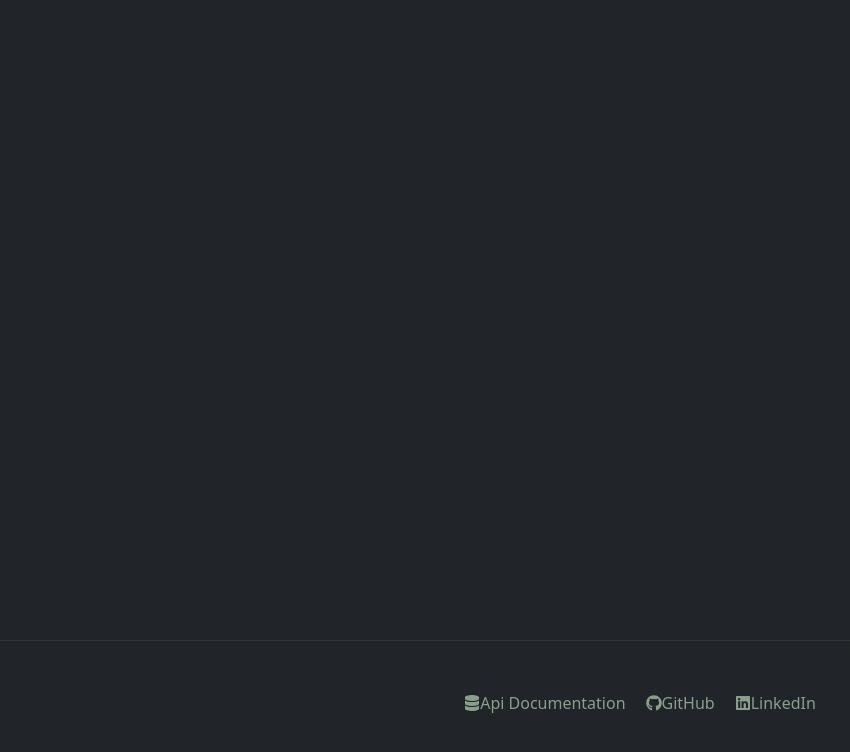
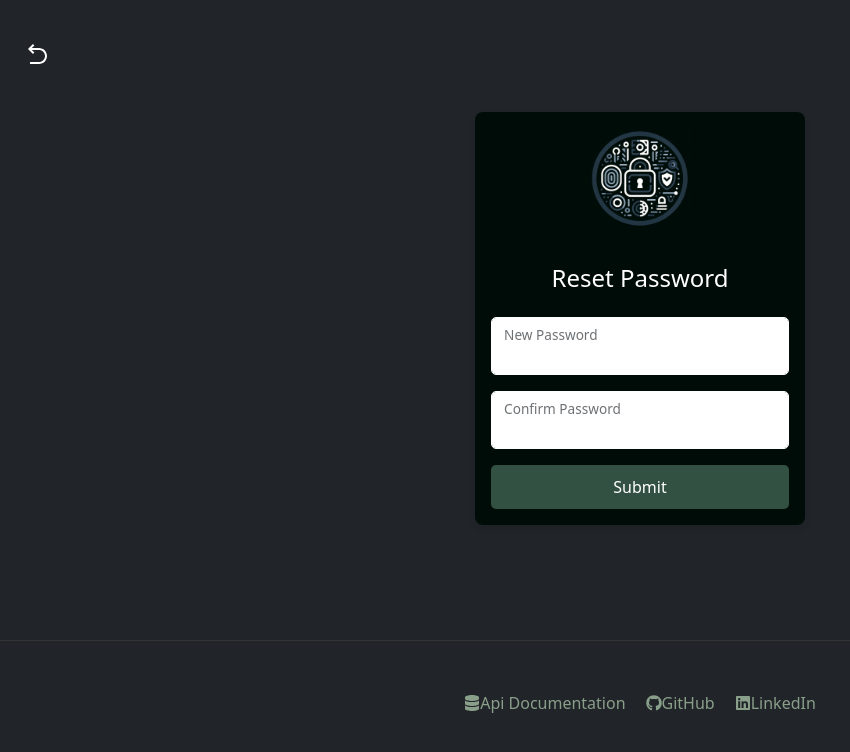
Before and after one commit to anthonynarine/AuthFlow, a React (Create React App) app in the folder react-auth/: page /reset-password/1/1 in a window 1280 px wide. Shown: the top 752 px of the page, without its empty margins (0-850 px from the left). Built offline with nearby package versions, Linux system fonts and the light colour scheme.

Commit message:
updated the reqeust for resetPassword forgot to add the passwordConfirm in the request data and as a func agrument

```diff
--- a/react-auth/package.json
+++ b/react-auth/package.json
@@ -14,6 +14,7 @@
     "react-icons": "^5.0.1",
     "react-router-dom": "^6.22.3",
     "react-scripts": "5.0.1",
+    "react-toastify": "^10.0.5",
     "web-vitals": "^2.1.4"
   },
   "scripts": {
--- a/react-auth/src/App.js
+++ b/react-auth/src/App.js
@@ -4,6 +4,7 @@ import { ForgotPassword } from "./components/forgot-password/ForgotPassword";
 import { RegisterPage } from "./components/register/RegisterPage";
 import { ReactFeatures } from "./components/app-features/ReactFeatures";
 import { SendEmail } from "./components/mail/SendEmail";
+import { ResetPassword } from "./components/reset-password/ResetPassword";
 import HomePage from "./components/home/HomePage";
 import "./App.css"
 import { Footer } from "./components/footer/Footer";
@@ -21,6 +22,7 @@ function App() {
           <Route path="/forgot-password" element={<ForgotPassword />} />
           <Route path="/react-features" element={<ReactFeatures />} />
           <Route path="/send-email" element={<SendEmail />} />
+          <Route path="/reset-password/:uidb64/:token" element={<ResetPassword />} />
         </Routes>
       </div>
       <Footer />
--- /dev/null
+++ b/react-auth/src/components/forgot-password/ForgotPassword.css
@@ -0,0 +1,9 @@
+.password-reset-heading {
+    text-align: center; /* Example to center the text */
+}
+
+.reset-instructions {
+    margin-top: -10px; /* Adjust spacing as needed */
+    color: #666; /* Subtle text color for instructions */
+    font-size: 0.9rem; /* Slightly smaller font size than the default paragraph text */
+}
--- a/react-auth/src/components/forgot-password/ForgotPassword.jsx
+++ b/react-auth/src/components/forgot-password/ForgotPassword.jsx
@@ -4,6 +4,9 @@ import { Link, useNavigate } from "react-router-dom";
 import { RiArrowGoBackLine } from "react-icons/ri";
 import { useState } from "react";
 import { useAuth } from "../hooks/useAuth";
+import { ToastContainer, toast } from 'react-toastify';
+import 'react-toastify/dist/ReactToastify.css';
+import "./ForgotPassword.css"
 
 
 export const ForgotPassword = () => {
@@ -14,7 +17,26 @@ export const ForgotPassword = () => {
 
     const handleSubmit = async (event) => {
         event.preventDefault();
-        await forgotPassword(email);
+        try {
+            await forgotPassword(email);
+            toast.success('Check your email for the password reset link.', {
+                position: "top-center",
+                autoClose: 5000,
+                hideProgressBar: false,
+                closeOnClick: true,
+                pauseOnHover: true,
+                draggable: true,
+            });
+        } catch (error) {
+            toast.error('Failed to send password reset email.', {
+                position: "top-center",
+                autoClose: 5000,
+                hideProgressBar: false,
+                closeOnClick: true,
+                pauseOnHover: true,
+                draggable: true,
+            });
+        }
     };
 
     const navigateHome = () => {
@@ -32,7 +54,10 @@ export const ForgotPassword = () => {
                     <div className="logo-container">
                         <img src={authAppImage} alt="Auth App" className="login-logo" />
                     </div>
-                    <h1 className="h3 mb-4 fw-normal">Reset Password</h1>
+                    <div className="password-reset-heading">
+                        <h1 className="h3 mb-4 fw-normal">Forgot Password?</h1>
+                        <p className="reset-instructions">Enter your email below to reset your password.</p>
+                    </div>
                     {/* Email Input */}
                     <div className="form-floating mb-3">
                         <input value={email} type="email" className="form-control" id="floatingEmail" placeholder="name@example.com" name="email"
@@ -42,7 +67,7 @@ export const ForgotPassword = () => {
                     </div>
                     <button className="btn btn-signin w-100" type="submit">Submit</button>
                 </form>
-                {message}
+                <ToastContainer />
             </main>
         </div>
     );
--- a/react-auth/src/components/register/RegisterPage.jsx
+++ b/react-auth/src/components/register/RegisterPage.jsx
@@ -1,17 +1,15 @@
-// Import statements
 import "../login/Login.css";
 import authAppImage from "../../assets/auth-app.jpg";
 import { useNavigate } from "react-router-dom";
 import { RiArrowGoBackLine } from "react-icons/ri";
 import { useState, useEffect } from "react";
 import axios from "axios";
-// import API from "../../interceptors/axios";
 
 export const RegisterPage = () => {
     useEffect(() => {
-        console.log("🚀 This was my first request to an api I built and deployed 🛠️");
+        console.log("🚀 This was my first request to an API I built and deployed 🛠️");
     }, []);
-    // State to hold form fields
+
     const [formFields, setFormFields] = useState({
         firstName: "",
         lastName: "",
@@ -20,10 +18,8 @@ export const RegisterPage = () => {
         confirmPassword: ""
     });
 
-    // Hook to navigate programmatically
     const navigate = useNavigate();
 
-    // Handler for form field changes
     const handleChange = (event) => {
         const { name, value } = event.target;
         setFormFields(prevState => ({
@@ -32,11 +28,9 @@ export const RegisterPage = () => {
         }));
     };
 
-    // Handler for form submission
     const handleSubmit = async (event) => {
         event.preventDefault();
         try {
-            // Attempt to register the user with the provided data THATS'S MY FIRST LIVE API !!!!!
             await axios.post("http://localhost:8000/api/register/", {
                 first_name: formFields.firstName,
                 last_name: formFields.lastName,
@@ -44,15 +38,12 @@ export const RegisterPage = () => {
                 password: formFields.password,
                 password_confirm: formFields.confirmPassword,
             });
-            // On success, navigate to the login page
             navigate("/login");
         } catch (error) {
-            // Log any error that occurs during the registration process
             console.error("Registration error:", error);
         }
     };
 
-    // Handler to navigate back to the homepage
     const navigateHome = () => {
         navigate("/");
     };
@@ -69,29 +60,26 @@ export const RegisterPage = () => {
                         <img src={authAppImage} alt="Auth App" className="login-logo" />
                     </div>
                     <h1 className="h3 mb-4 fw-normal">Test Registration</h1>
-                    {/* First Name Input */}
+                    {/* Corrected Labels and Inputs */}
                     <div className="form-floating mb-3">
-                        <input value={formFields.firstName} onChange={handleChange} type="text" className="form-control" id="floatingFirstName" placeholder="First Name" name="firstName" />
+                        <input type="text" value={formFields.firstName} onChange={handleChange} className="form-control" id="floatingFirstName" placeholder="First Name" name="firstName" />
                         <label htmlFor="floatingFirstName">First Name</label>
                     </div>
-                    {/* Last Name Input */}
                     <div className="form-floating mb-3">
-                        <input value={formFields.lastName} onChange={handleChange} type="text" className="form-control" id="floatingLastName" placeholder="Last Name" name="lastName" />
+                        <input type="text" value={formFields.lastName} onChange={handleChange} className="form-control" id="floatingLastName" placeholder="Last Name" name="lastName" />
                         <label htmlFor="floatingLastName">Last Name</label>
                     </div>
-                    {/* Email Input */}
+                    {/* Email Input Correction */}
                     <div className="form-floating mb-3">
-                        <input value={formFields.email} onChange={handleChange} type="email" className="form-control" id="floatingEmail" placeholder="name@example.com" name="email" />
-                        <label htmlFor="floatingEmail">Email address</label>
+                        <input type="email" value={formFields.email} onChange={handleChange} className="form-control" id="floatingEmail" placeholder="name@example.com" name="email" />
+                        <label htmlFor="floatingEmail">Email</label>
                     </div>
-                    {/* Password Input */}
                     <div className="form-floating mb-4">
-                        <input value={formFields.password} onChange={handleChange} type="password" className="form-control" id="floatingPassword" placeholder="Password" name="password" />
+                        <input type="password" value={formFields.password} onChange={handleChange} className="form-control" id="floatingPassword" placeholder="Password" name="password" />
                         <label htmlFor="floatingPassword">Password</label>
                     </div>
-                    {/* Confirm Password Input */}
                     <div className="form-floating mb-4">
-                        <input value={formFields.confirmPassword} onChange={handleChange} type="password" className="form-control" id="floatingConfirmPassword" placeholder="Confirm Password" name="confirmPassword" />
+                        <input type="password" value={formFields.confirmPassword} onChange={handleChange} className="form-control" id="floatingConfirmPassword" placeholder="Confirm Password" name="confirmPassword" />
                         <label htmlFor="floatingConfirmPassword">Confirm Password</label>
                     </div>
                     <button className="btn btn-signin w-100" type="submit">Register</button>
--- /dev/null
+++ b/react-auth/src/components/reset-password/ResetPassword.jsx
@@ -0,0 +1,72 @@
+import "../login/Login.css";
+import authAppImage from "../../assets/auth-app.jpg";
+import { useNavigate, useParams } from "react-router-dom";
+import { RiArrowGoBackLine } from "react-icons/ri";
+import { useState } from "react";
+import { useAuth } from "../hooks/useAuth";
+import { toast, ToastContainer } from 'react-toastify';
+import 'react-toastify/dist/ReactToastify.css';
+
+export const ResetPassword = () => {
+    const [password, setPassword] = useState('');
+    const [confirmPassword, setConfirmPassword] = useState('');
+    const [validationError, setValidationError] = useState("");
+    const navigate = useNavigate();
+    const { uidb64, token } = useParams();
+    const { resetPassword } = useAuth(); // Assume markAsSubmitted's logic is handled within resetPassword
+
+    const handleSubmit = async (event) => {
+        event.preventDefault();
+
+        if (password !== confirmPassword) {
+            setValidationError("Passwords don't match.");
+            return;
+        }
+
+        try {
+            await resetPassword({ password, uidb64, token });
+            toast.success('Password reset successful!', {
+                position: "top-center",
+                autoClose: 5000,
+                hideProgressBar: false,
+                closeOnClick: true,
+                pauseOnHover: true,
+                draggable: true,
+                progress: undefined,
+            });
+            setTimeout(() => navigate("/login"), 3000); // Redirect after showing success message
+        } catch (error) {
+            toast.error("Failed to reset password. Please try again.");
+        }
+    };
+
+    return (
+        <div className="login-container">
+        <button onClick={()=> navigate("/")} style={{ position: 'absolute', top: 20, left: 0, margin: '20px', background: 'none', color: "white", border: 'none', cursor: 'pointer' }}
+              title="Go back to homepage">
+        <RiArrowGoBackLine size="1.5em" style={{ color: "white"}} />
+      </button>
+            <main className="form-signin w-100 m-auto">
+                <form onSubmit={handleSubmit}>
+                    <div className="logo-container">
+                        <img src={authAppImage} alt="Auth App" className="login-logo" />
+                    </div>
+                    <h1 className="h3 mb-4 fw-normal">Reset Password</h1>
+                    <div className="form-floating mb-3">
+                        <input type="password" value={password} className="form-control" id="newPassword"
+                            onChange={e => setPassword(e.target.value)} required />
+                        <label htmlFor="newPassword">New Password</label>
+                    </div>
+                    <div className="form-floating mb-3">
+                        <input type="password" value={confirmPassword} className="form-control" id="confirmPassword"
+                            onChange={e => setConfirmPassword(e.target.value)} required />
+                        <label htmlFor="confirmPassword">Confirm Password</label>
+                    </div>
+                    {validationError && <div className="alert alert-danger" role="alert">{validationError}</div>}
+                    <button className="btn btn-signin w-100" type="submit">Submit</button>
+                </form>
+            </main>
+            <ToastContainer />
+        </div>
+    );
+};
```
Also changed, not shown: react-auth/src/components/hooks/useAuth.jsx (+22 -2 lines), 1 other file (tests, documents, lock files or other folders).
